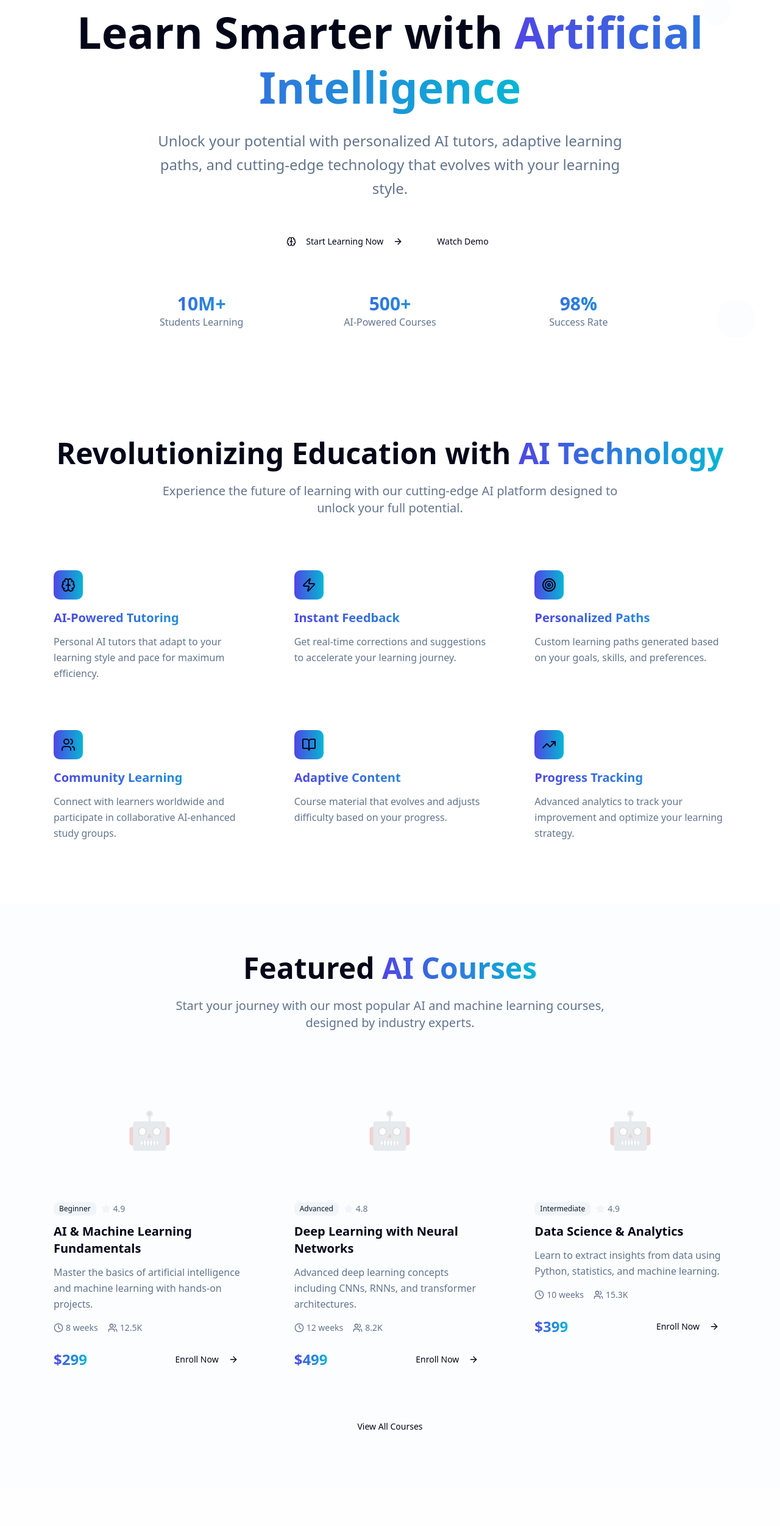
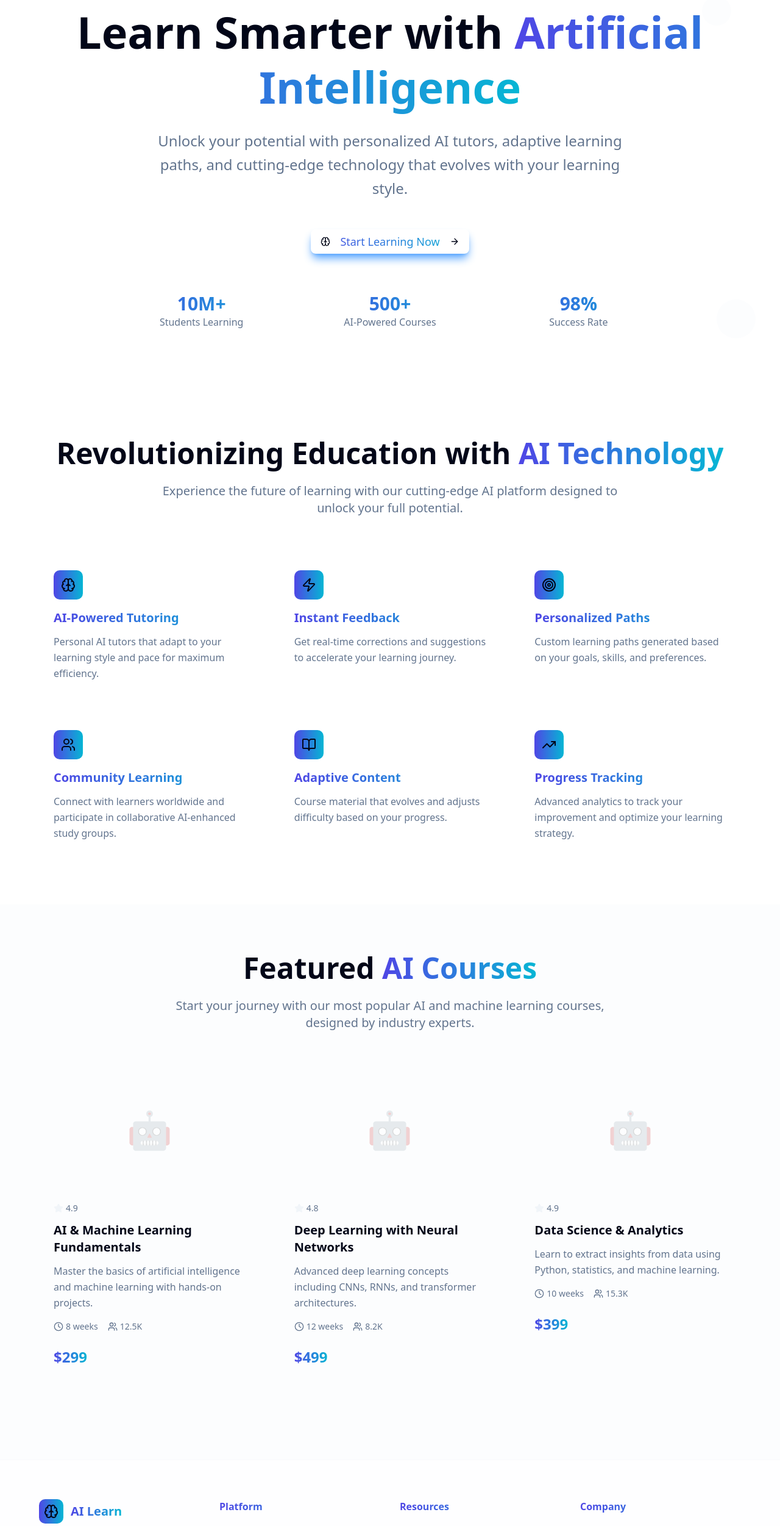
Before and after one commit to rutu-parna/learnify, a Next.js app: page / in a window 1280 px wide. Shown: the part 241-2743 px from the top of the page at 61% size. Built offline with nearby package versions, Linux system fonts and the light colour scheme; no server answers.

Commit message:
error solved

```diff
--- a/app/components/CourseSection.tsx
+++ b/app/components/CourseSection.tsx
@@ -62,7 +62,7 @@ export const CourseSection = () => {
 
               <div className="p-6">
                 <div className="flex items-center gap-2 mb-3">
-                  <Badge variant="secondary">{course.level}</Badge>
+                  {/* <Badge variant="secondary">{course.level}</Badge> */}
                   <div className="flex items-center gap-1 text-sm text-muted-foreground">
                     <Star className="w-4 h-4 fill-current text-accent" />
                     {course.rating}
@@ -92,10 +92,10 @@ export const CourseSection = () => {
                   <div className="text-2xl font-bold gradient-text">
                     {course.price}
                   </div>
-                  <Button variant="glow" className="group">
+                  {/* <Button variant="glow" className="group">
                     Enroll Now
                     <ArrowRight className="w-4 h-4 ml-2 group-hover:translate-x-1 transition-transform" />
-                  </Button>
+                  </Button> */}
                 </div>
               </div>
             </div>
@@ -103,9 +103,9 @@ export const CourseSection = () => {
         </div>
 
         <div className="text-center mt-12">
-          <Button variant="hero" size="lg">
+          {/* <Button variant="hero" size="lg">
             View All Courses
-          </Button>
+          </Button> */}
         </div>
       </div>
     </section>
--- a/app/components/HeroSection.tsx
+++ b/app/components/HeroSection.tsx
@@ -44,9 +44,9 @@ export const HeroSection = () => {
                 </Button>
             </Link>
 
-            <Button variant="glass" size="lg">
+            {/* <Button variant="glass" size="lg">
               Watch Demo
-            </Button>
+            </Button> */}
           </div>
 
           <div className="mt-16 grid grid-cols-1 md:grid-cols-3 gap-8 max-w-4xl mx-auto">
--- a/components/ui/button.jsx
+++ b/components/ui/button.jsx
@@ -1,7 +1,6 @@
 import * as React from "react"
 import { Slot } from "@radix-ui/react-slot"
-import { cva } from "class-variance-authority";
-
+import { cva } from "class-variance-authority"
 import { cn } from "../../lib/utils"
 
 const buttonVariants = cva(
@@ -11,15 +10,21 @@ const buttonVariants = cva(
       variant: {
         default:
           "bg-primary text-primary-foreground shadow-xs hover:bg-primary/90",
+        secondary:
+          "bg-secondary text-secondary-foreground shadow-xs hover:bg-secondary/80",
         destructive:
-          "bg-destructive text-white shadow-xs hover:bg-destructive/90 focus-visible:ring-destructive/20 dark:focus-visible:ring-destructive/40 dark:bg-destructive/60",
+          "bg-destructive text-white shadow-xs hover:bg-destructive/90 dark:bg-destructive/60",
         outline:
           "border bg-background shadow-xs hover:bg-accent hover:text-accent-foreground dark:bg-input/30 dark:border-input dark:hover:bg-input/50",
-        secondary:
-          "bg-secondary text-secondary-foreground shadow-xs hover:bg-secondary/80",
         ghost:
           "hover:bg-accent hover:text-accent-foreground dark:hover:bg-accent/50",
         link: "text-primary underline-offset-4 hover:underline",
+
+        // 🔹 Custom blue-glow button
+        glow: "transition-all duration-300 transform shadow-md shadow-blue-300 hover:scale-105 hover:shadow-xl hover:shadow-blue-500/70",
+
+        // 🔹 Hero button with blue styling
+        hero: "bg-blue-600 gradient-text text-lg px-8 py-4 rounded-lg shadow-lg shadow-blue-400 hover:bg-blue-700 hover:shadow-xl hover:shadow-blue-500/70 transition-all",
       },
       size: {
         default: "h-9 px-4 py-2 has-[>svg]:px-3",
@@ -35,21 +40,16 @@ const buttonVariants = cva(
   }
 )
 
-function Button({
-  className,
-  variant,
-  size,
-  asChild = false,
-  ...props
-}) {
+function Button({ className, variant = "default", size = "default", asChild = false, ...props }) {
   const Comp = asChild ? Slot : "button"
 
   return (
     <Comp
       data-slot="button"
-      className={cn(buttonVariants({ variant, size, className }))}
-      {...props} />
-  );
+      className={cn(buttonVariants({ variant, size }), className)}
+      {...props}
+    />
+  )
 }
 
 export { Button, buttonVariants }
--- a/middleware.js
+++ b/middleware.js
@@ -4,6 +4,7 @@ const isPublicRoute = createRouteMatcher([
   '/sign-in(.*)',
   '/sign-up(.*)',
   '/workspace/profile(.*)',
+
 ])
 
 export default clerkMiddleware(async (auth, req) => {
```
Also changed, not shown: app/components/Navigation.tsx (+6 -7 lines).
